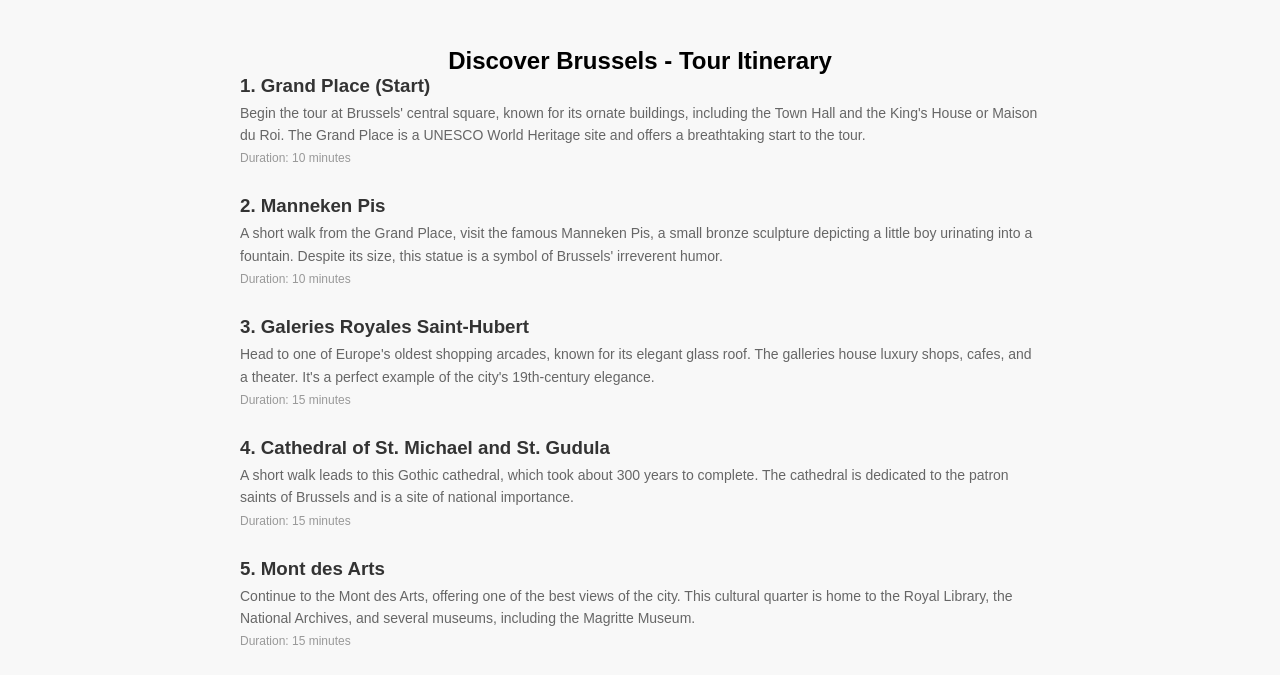
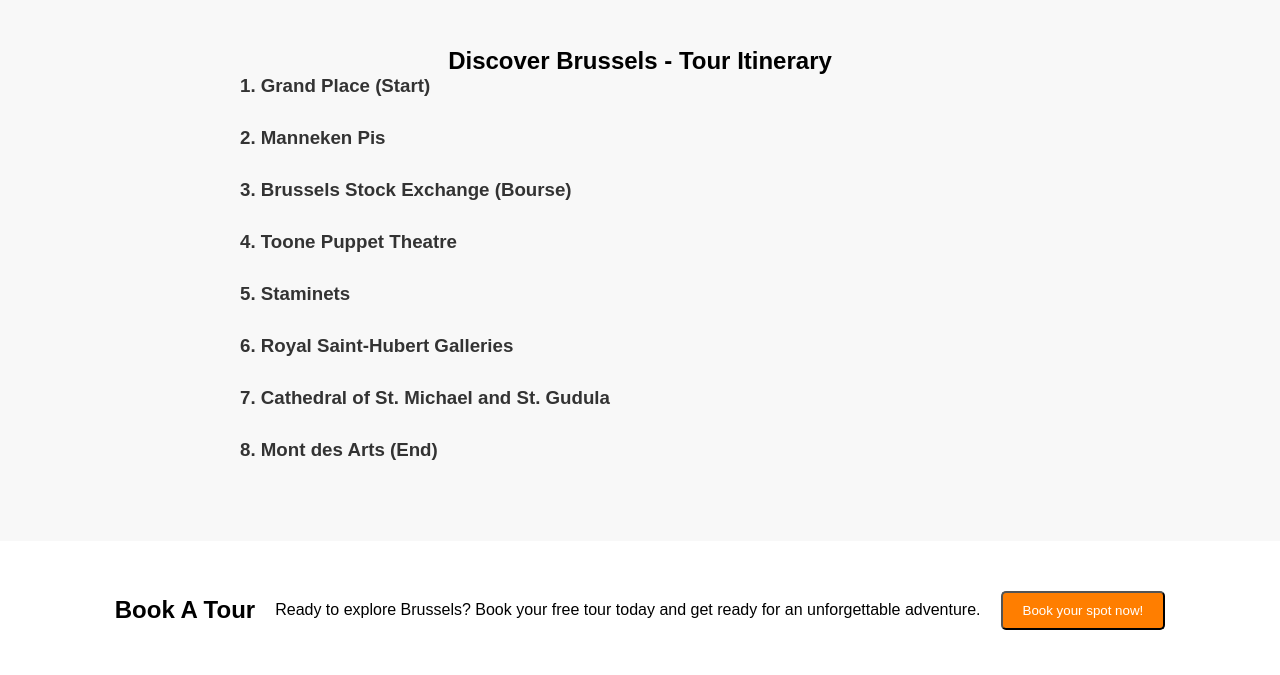
Before and after one commit to adrianrodriguez-io/fwt, a plain HTML site: page index.html in a window 1280 px wide. Shown: the part 1360-2035 px from the top of the page. Drawn offline with Linux system fonts and the light colour scheme; a script that the page names is missing.

Commit message:
changed itinerary

```diff
--- a/index.html
+++ b/index.html
@@ -94,6 +94,7 @@
         <h2>Discover Brussels - Tour Itinerary</h2>
         <div class="itinerary-container">
             <!-- Each point of interest -->
+            <!--
             <div class="itinerary-item">
                 <h3>1. Grand Place (Start)</h3>
                 <p>Begin the tour at Brussels' central square, known for its ornate buildings, including the Town Hall and the King's House or Maison du Roi. The Grand Place is a UNESCO World Heritage site and offers a breathtaking start to the tour.</p>
@@ -147,7 +148,33 @@
                 <p>Conclude the tour by strolling back to the Grand Place, where participants can enjoy Belgian specialties like waffles and chocolate, or simply bask in the beauty of the square as the evening lights begin to glow.</p>
                 <span>Duration: Return walk, 10 minutes</span>
             </div>
+            -->
             <!-- Repeat for each point of interest -->
+            <div class="itinerary-item">
+                <h3>1. Grand Place (Start)</h3>
+            </div>
+            <div class="itinerary-item">
+                <h3>2. Manneken Pis</h3>
+            </div>
+            <div class="itinerary-item">
+                <h3>3. Brussels Stock Exchange (Bourse)</h3>
+            </div>
+            <div class="itinerary-item">
+                <h3>4. Toone Puppet Theatre</h3>
+            </div>
+            <div class="itinerary-item">
+                <h3>5. Staminets</h3>
+            </div>
+            <div class="itinerary-item">
+                <h3>6. Royal Saint-Hubert Galleries</h3>
+            </div>
+            <div class="itinerary-item">
+                <h3>7. Cathedral of St. Michael and St. Gudula</h3>
+            </div>
+            <div class="itinerary-item">
+                <h3>8. Mont des Arts (End)</h3>
+            </div>
+
         </div>
     </section>
 
```
Lines whose indentation alone changed are shown as unchanged.
